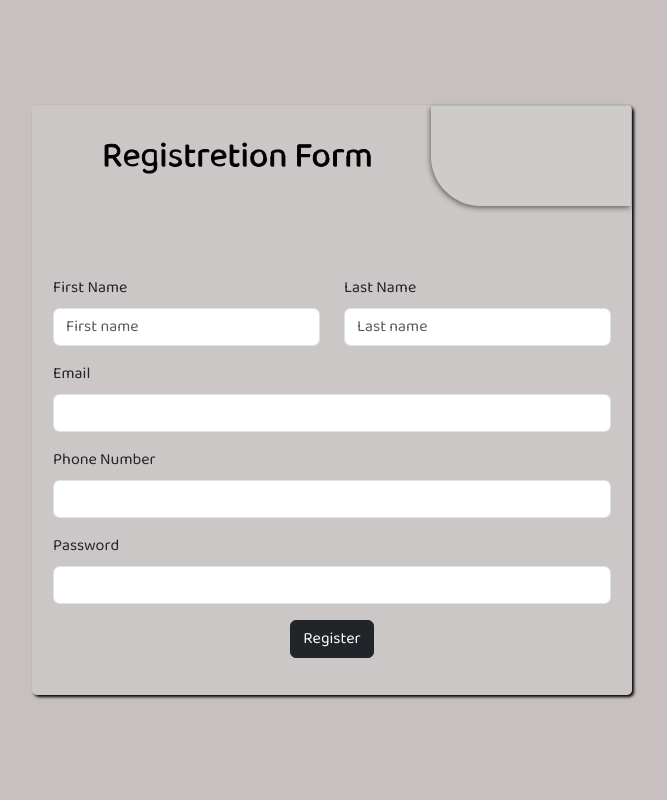
After one commit to AVP646/PetVilla, a PHP site: page /Pages/register.php in a window 1280 px wide. The commit adds this page. Shown: the whole page, without its empty margins (308-975 px from the left). Run offline with PHP 8.4, Linux system fonts and the light colour scheme; some libraries are stand-ins or nearby versions.

Commit message:
r nad l done

```diff
--- /dev/null
+++ b/Pages/register.php
@@ -0,0 +1,151 @@
+<!DOCTYPE html>
+<html lang="en">
+
+<head>
+  <meta charset="UTF-8" />
+  <meta name="viewport" content="width=device-width, initial-scale=1.0" />
+  <title>Document</title>
+  <link href="https://cdn.jsdelivr.net/npm/bootstrap@5.3.0/dist/css/bootstrap.min.css" rel="stylesheet" />
+  <link rel="stylesheet" href="https://cdn.jsdelivr.net/npm/intl-tel-input@18.1.1/build/css/intlTelInput.min.css" />
+  <style>
+    @import url('https://fonts.googleapis.com/css2?family=Baloo+2:wght@400..800&family=Poppins:wght@400;600&display=swap');
+
+    * {
+      margin: 0;
+      padding: 0;
+      box-sizing: border-box;
+      color-scheme: light dark;
+      font-family: "Baloo 2", cursive;
+    }
+
+    body {
+      display: flex;
+      justify-content: center;
+      align-items: center;
+      width: 100vw;
+      height: 100vh;
+      flex-direction: column;
+      position: absolute;
+      top: 0;
+      background-color: rgba(170, 158, 158, 0.64);
+    }
+
+    .main-register-container {
+      width: 100%;
+      max-width: 600px;
+      height: auto;
+      display: flex;
+      justify-content: center;
+      background-color: rgba(209, 208, 208, 0.5);
+      box-shadow: 2px 2px 3px black;
+      border: 1px solid transparent;
+      border-radius: 5px;
+      flex-direction: column;
+      position: relative;
+      padding: 20px;
+    }
+
+    .min-box {
+      width: 200px;
+      height: 100px;
+      background-color: rgba(209, 208, 208, 0.5);
+      position: absolute;
+      right: 0;
+      top: 0;
+      border-bottom-left-radius: 50px;
+      border: 1px solid transparent;
+      box-shadow: -1px 2px 5px rgba(54, 53, 53, 0.64);
+    }
+
+    @media (max-width: 768px) {
+      .min-box {
+        width: 180px;
+        height: 100px;
+      }
+    }
+
+    @media (max-width: 576px) {
+      .min-box {
+        width: 110px;
+        height: 80px;
+      }
+    }
+
+    .register-logo {
+      font-size: 35px;
+      position: relative;
+      fill: transparent;
+      stroke: black;
+      stroke-dashoffset: 50;
+      stroke-dasharray: 50;
+      animation: scrollGradient 5s linear infinite;
+    }
+
+    @keyframes scrollGradient {
+      0% {
+        fill: black;
+      }
+
+      50% {
+        stroke-dashoffset: 0;
+      }
+
+      100% {
+        fill: black;
+      }
+    }
+  </style>
+</head>
+
+<body>
+  <div class="main-register-container container">
+    <div class="min-box"></div>
+    <svg viewBox="400">
+      <text x="49" y="40" class="register-logo"> Registretion Form</text>
+    </svg>
+
+    <form action="./login.php" method="POST" class="w-100" autocomplete="off">
+      <div class="row">
+        <div class="col-md-6 col-12 mb-3">
+          <label class="form-label">First Name</label>
+          <input type="text" name="fname" class="form-control" placeholder="First name" required pattern="[A-Za-z]{2,}" autocomplete="off">
+        </div>
+        <div class="col-md-6 col-12 mb-3">
+          <label class="form-label">Last Name</label>
+          <input type="text" name="lname" class="form-control" placeholder="Last name" required pattern="[A-Za-z]{2,}" autocomplete="off">
+        </div>
+      </div>
+
+      <div class="row">
+        <div class="col-12 mb-3">
+          <label class="form-label">Email</label>
+          <input type="email" name="email" class="form-control" required autocomplete="off">
+        </div>
+      </div>
+
+      <div class="row">
+        <div class="col-12 mb-3">
+          <label class="form-label">Phone Number</label>
+          <input type="tel" name="phone" class="form-control" id="phone" required autocomplete="off">
+        </div>
+      </div>
+
+      <div class="row">
+        <div class="col-12 mb-3">
+          <label class="form-label">Password</label>
+          <input type="password" name="password" class="form-control" required minlength="6" autocomplete="new-password">
+        </div>
+      </div>
+
+      <div class="row justify-content-center mb-3">
+        <div class="col-auto">
+          <button type="submit" class="btn btn-dark">Register</button>
+        </div>
+      </div>
+    </form>
+  </div>
+
+
+</body>
+
+</html>
```
Also changed, not shown: Pages/login.php (added, +132 -0 lines), partial/_navbar.php (+43 -38 lines).
